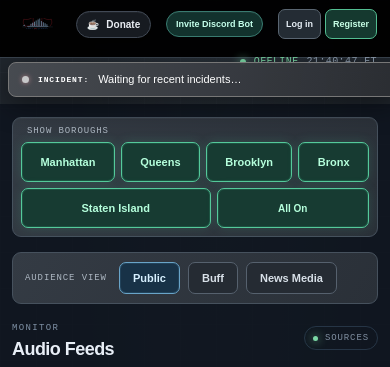
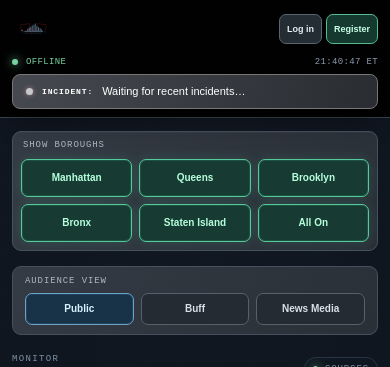
Before and after one commit to theaustinayers/NYCAlert, a website: page public/dashboard/index.html in a window 390 px wide. Shown: the top 367 px of the page. Drawn offline with nearby package versions, Linux system fonts and the light colour scheme; no server answers.

Commit message:
Improve mobile dashboard spacing and header

```diff
--- a/public/dashboard/mobile.css
+++ b/public/dashboard/mobile.css
@@ -57,3 +57,84 @@
   .page-intro { flex-direction: column; }
   .intro-badge { align-self: flex-start; }
 }
+
+/* Keep the multi-action desktop header from wrapping underneath its fixed ticker on phones. */
+@media (max-width: 560px) {
+  .topbar {
+    display: grid;
+    grid-template-columns: minmax(0, 1fr) auto;
+    grid-template-areas:
+      "brand account"
+      "status status"
+      "ticker ticker";
+    align-items: center;
+    gap: 7px 10px;
+    height: auto;
+    min-height: 0;
+    padding: 8px 12px;
+  }
+  .topbar > .brand { grid-area: brand; min-width: 0; }
+  .topbar > .brand .brand-logo { width: 42px; height: 42px; flex-basis: 42px; }
+  .topbar > .account-actions { grid-area: account; min-width: 0; }
+  .topbar > .donate-button,
+  .topbar > .invite-button { display: none; }
+  .topbar > .topbar-right {
+    grid-area: status;
+    display: flex;
+    justify-content: space-between;
+    gap: 8px;
+    margin: 0;
+    font-size: 9px;
+    min-width: 0;
+  }
+  .topbar > .incident-ticker:not([hidden]) {
+    position: static;
+    inset: auto;
+    grid-area: ticker;
+    width: 100%;
+    max-width: none;
+    min-width: 0;
+    order: initial;
+    margin: 0;
+  }
+  .incident-ticker > span:last-child {
+    min-width: 0;
+    overflow: hidden;
+    text-overflow: ellipsis;
+    white-space: nowrap;
+  }
+  .layout {
+    padding-top: 0;
+    min-height: auto;
+  }
+  .borough-tabs {
+    display: grid;
+    grid-template-columns: repeat(3, minmax(0, 1fr));
+    align-items: stretch;
+    gap: 7px;
+  }
+  .borough-filter-label { grid-column: 1 / -1; padding: 0 2px 2px; }
+  .borough-tab,
+  .borough-reset {
+    width: 100%;
+    min-width: 0;
+    min-height: 38px;
+    padding-inline: 4px;
+    font-size: 10px;
+  }
+  .audience-toggle {
+    display: grid;
+    grid-template-columns: repeat(3, minmax(0, 1fr));
+    gap: 7px;
+  }
+  .audience-toggle-label { grid-column: 1 / -1; margin: 0; }
+  .audience-tab { min-width: 0; padding-inline: 5px; font-size: 10px; }
+  .feed-list {
+    scrollbar-width: thin;
+    scrollbar-color: #596675 #252c34;
+  }
+  .feed-list::-webkit-scrollbar { height: 5px; }
+  .feed-list::-webkit-scrollbar-track { background: #252c34; border-radius: 5px; }
+  .feed-list::-webkit-scrollbar-thumb { background: #596675; border-radius: 5px; }
+  .feed-card { flex-basis: min(100%, 360px); }
+}
```
